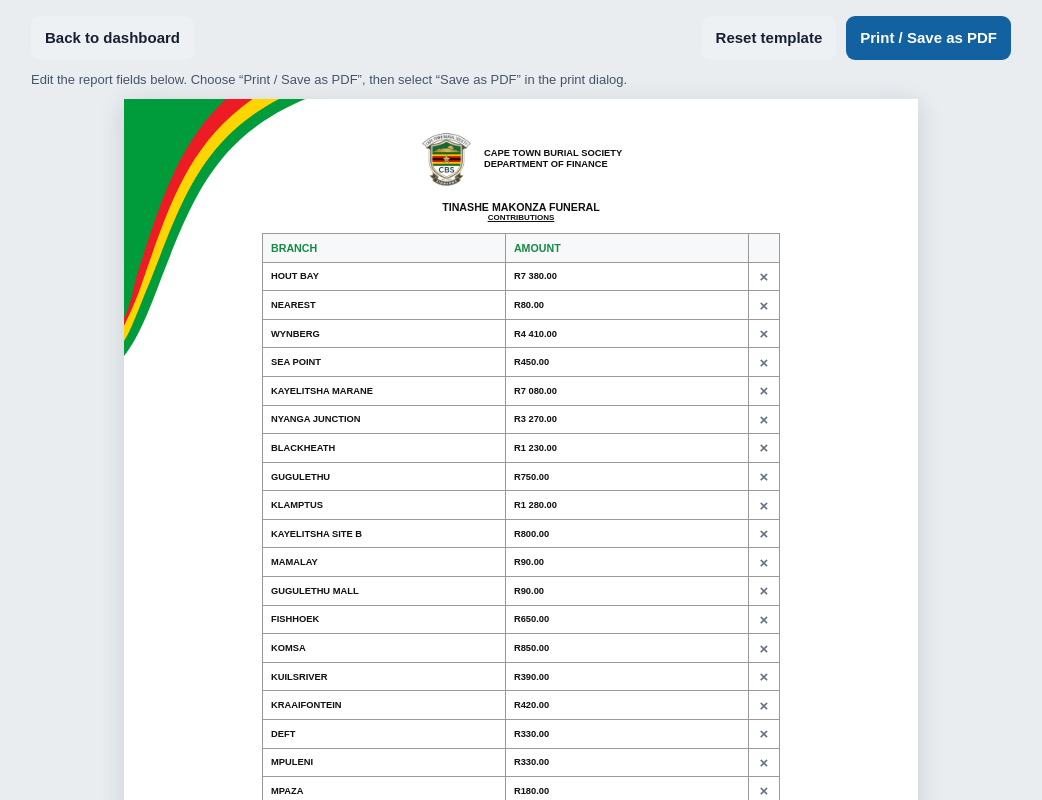
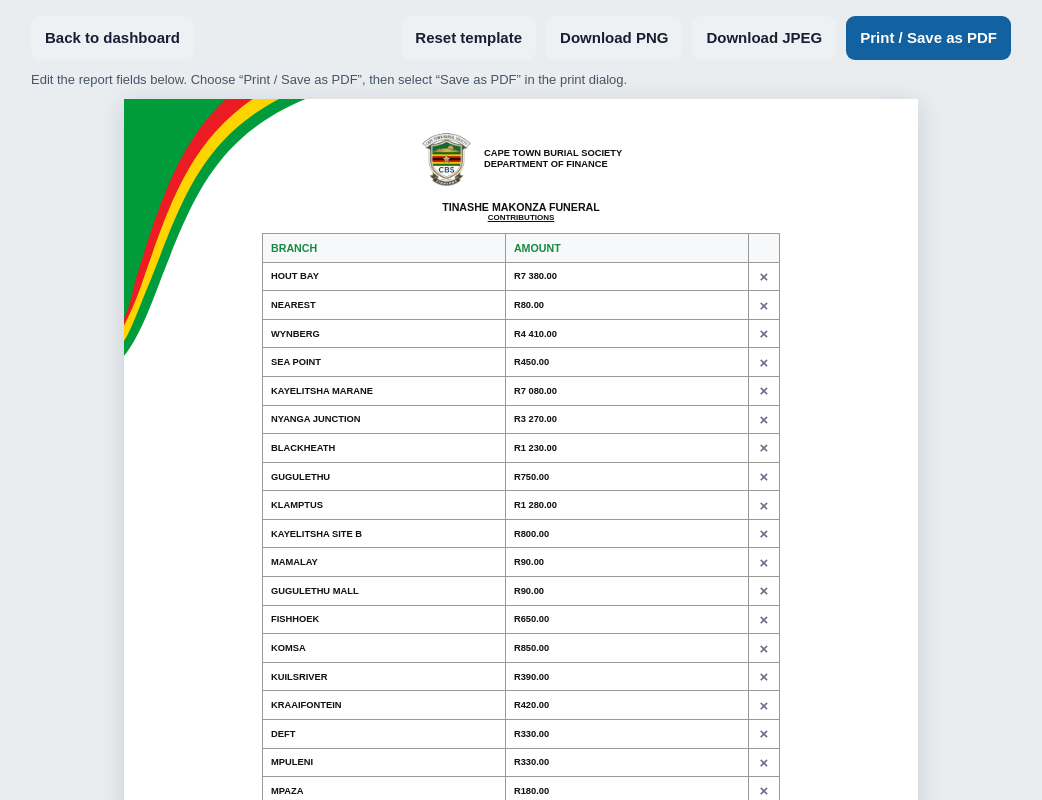
Before and after one commit to ZayneOfficial/source-folder, a React (Vite) app in the folder cbs-react/: page /reports/contributions in a window 1280 px wide. Shown: the top 800 px of the page, without its empty margins (119-1161 px from the left). Built offline with nearby package versions, Linux system fonts and the light colour scheme.

Commit message:
enable pgn and jpeg reports

```diff
--- a/cbs-react/package.json
+++ b/cbs-react/package.json
@@ -14,6 +14,7 @@
     "cors": "^2.8.6",
     "dotenv": "^18.0.0",
     "express": "^5.2.1",
+    "html-to-image": "^1.11.13",
     "mongoose": "^9.10.1",
     "react": "^19.2.8",
     "react-dom": "^19.2.8",
--- a/cbs-react/src/pages/ContributionReportPage.css
+++ b/cbs-react/src/pages/ContributionReportPage.css
@@ -7,6 +7,7 @@
 .report-toolbar,
 .report-toolbar-actions {
   display: flex;
+  flex-wrap: wrap;
   align-items: center;
   gap: 10px;
 }
@@ -28,6 +29,13 @@
   max-width: 980px;
   margin: 12px auto;
   color: #475467;
+  font-size: 13px;
+}
+
+.report-export-error {
+  max-width: 980px;
+  margin: 12px auto;
+  color: #b42318;
   font-size: 13px;
 }
 
--- a/cbs-react/src/pages/ContributionReportPage.jsx
+++ b/cbs-react/src/pages/ContributionReportPage.jsx
@@ -1,5 +1,6 @@
-import { useState } from "react";
+import { useRef, useState } from "react";
 import { Link } from "react-router-dom";
+import { toJpeg, toPng } from "html-to-image";
 import "./ContributionReportPage.css";
 
 const INITIAL_ROWS = [
@@ -29,6 +30,7 @@ const INITIAL_ROWS = [
 ];
 
 function ContributionReportPage() {
+  const reportRef = useRef(null);
   const [title, setTitle] = useState("TINASHE MAKONZA FUNERAL");
   const [rows, setRows] = useState(() => INITIAL_ROWS.map((row, id) => ({ ...row, id })));
   const [nextId, setNextId] = useState(INITIAL_ROWS.length);
@@ -36,6 +38,37 @@ function ContributionReportPage() {
   const [totalCash, setTotalCash] = useState("");
   const [firstContact, setFirstContact] = useState("MR NYAMAZAMO: +27 84 784 5074");
   const [secondContact, setSecondContact] = useState("MR CHIKWASHA: +27 676 758 067");
+  const [exportingFormat, setExportingFormat] = useState("");
+  const [exportError, setExportError] = useState("");
+
+  async function downloadImage(format) {
+    if (!reportRef.current) return;
+
+    setExportingFormat(format);
+    setExportError("");
+    try {
+      const options = {
+        pixelRatio: 2,
+        cacheBust: true,
+        backgroundColor: "#fff",
+        filter: (node) => !node.classList?.contains("report-row-action"),
+      };
+      const imageUrl = format === "png"
+        ? await toPng(reportRef.current, options)
+        : await toJpeg(reportRef.current, { ...options, quality: 0.95 });
+      const filename = title.trim().replace(/[^a-z0-9]+/gi, "-").replace(/^-|-$/g, "").toLowerCase()
+        || "contribution-report";
+      const downloadLink = document.createElement("a");
+      downloadLink.download = `${filename}.${format}`;
+      downloadLink.href = imageUrl;
+      downloadLink.click();
+    } catch (error) {
+      const reason = error instanceof Error ? ` ${error.message}` : "";
+      setExportError(`Could not create the ${format.toUpperCase()} image.${reason}`);
+    } finally {
+      setExportingFormat("");
+    }
+  }
 
   function updateRow(id, key, value) {
     setRows((currentRows) =>
@@ -66,17 +99,34 @@ function ContributionReportPage() {
           <button className="btn btn-light" type="button" onClick={resetReport}>
             Reset template
           </button>
+          <button
+            className="btn btn-light"
+            type="button"
+            disabled={Boolean(exportingFormat)}
+            onClick={() => downloadImage("png")}
+          >
+            {exportingFormat === "png" ? "Creating PNG..." : "Download PNG"}
+          </button>
+          <button
+            className="btn btn-light"
+            type="button"
+            disabled={Boolean(exportingFormat)}
+            onClick={() => downloadImage("jpeg")}
+          >
+            {exportingFormat === "jpeg" ? "Creating JPEG..." : "Download JPEG"}
+          </button>
           <button className="btn btn-primary" type="button" onClick={() => window.print()}>
             Print / Save as PDF
           </button>
         </div>
       </nav>
 
+      {exportError && <p className="report-export-error" role="alert">{exportError}</p>}
       <p className="report-edit-hint">
         Edit the report fields below. Choose “Print / Save as PDF”, then select “Save as PDF” in the print dialog.
       </p>
 
-      <article className="report-sheet" aria-label="Funeral contributions report">
+      <article ref={reportRef} className="report-sheet" aria-label="Funeral contributions report">
         <svg className="report-decoration" viewBox="0 0 210 297" preserveAspectRatio="none" aria-hidden="true">
           <path fill="#009b3a" d="M0 0h48C24 10 18 27 10 47 7 55 4 63 0 68z" />
           <path fill="#ffd500" d="M0 0h41C20 11 15 28 7 48 4 55 2 61 0 64z" />
```
Also changed, not shown: 1 other file (tests, documents, lock files or other folders).
